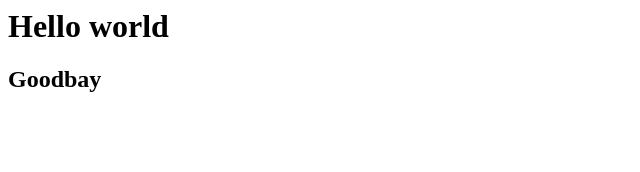
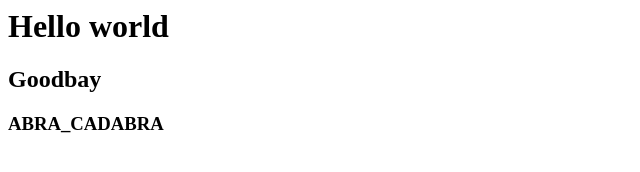
Before and after one commit to mokap13/example, a plain HTML site: page index.html in a window 1280 px wide. Shown: the whole page, without its empty margins (0-640 px from the left). Drawn offline with Linux system fonts and the light colour scheme.

Commit message:
was h3 added

```diff
--- a/index.html
+++ b/index.html
@@ -4,5 +4,6 @@
 	<body>
 		<h1>Hello world</h1>
 		<h2>Goodbay</h2>
+		<h3>ABRA_CADABRA</h3>
 	</body>
 </html>
```
